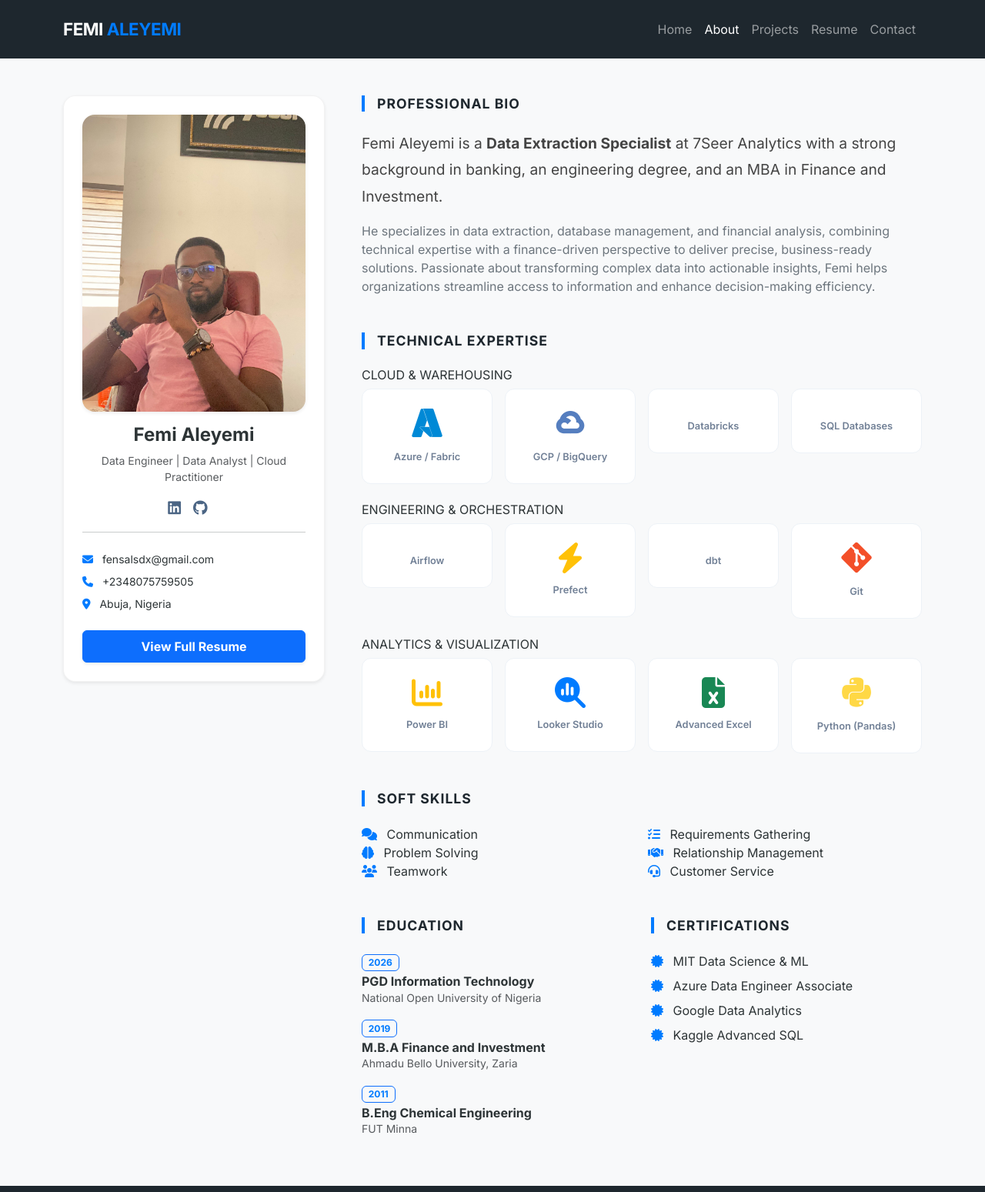
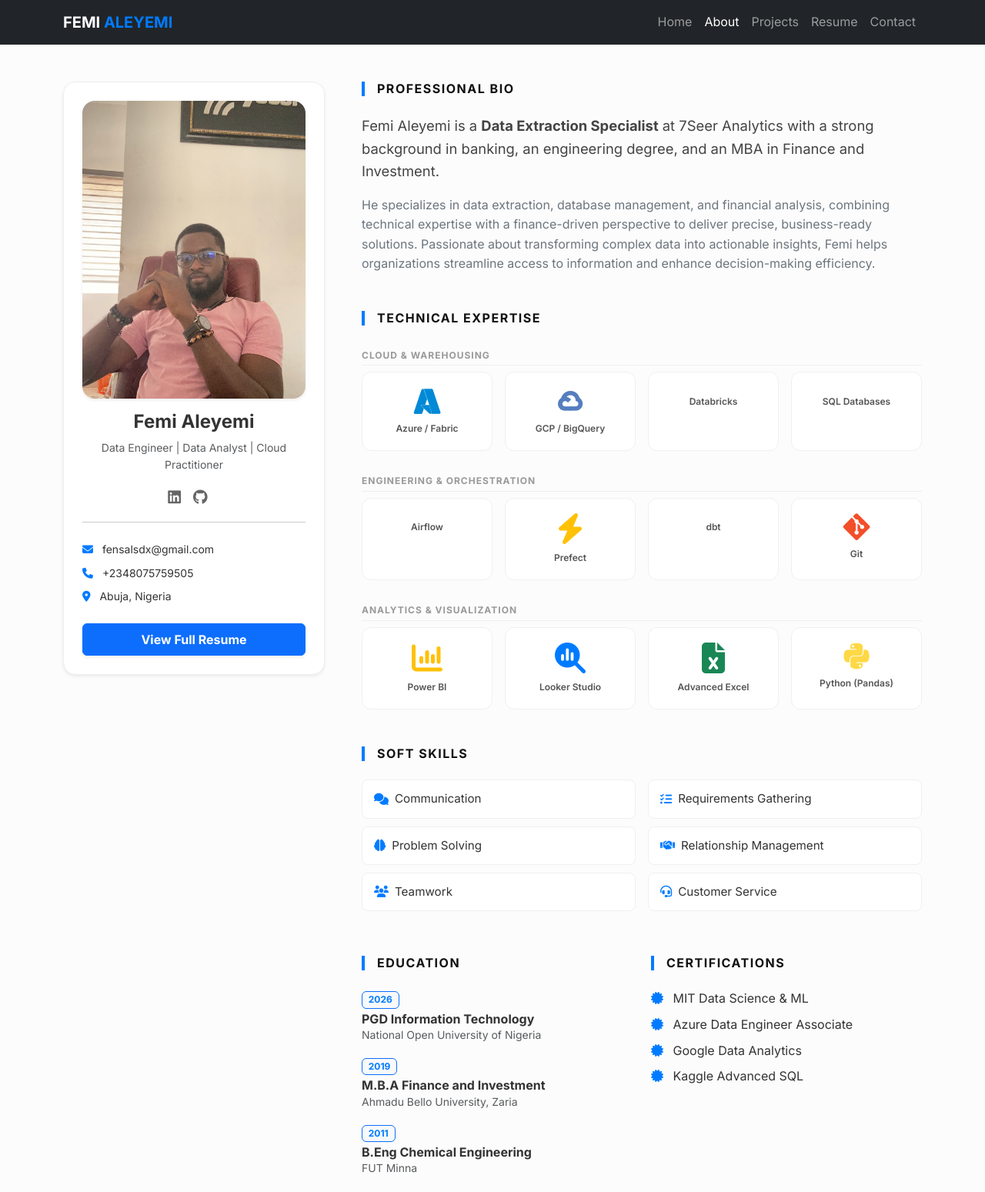
Before and after one commit to fensals/fensals.github.io, a plain HTML site: page index.html in a window 1280 px wide. Shown: the top 1549 px of the page at 77% size. Drawn offline with nearby package versions, Linux system fonts and the light colour scheme.

Commit message:
Update style.css

```diff
--- a/style.css
+++ b/style.css
@@ -1,42 +1,34 @@
-/* General Styles */
+/* Core Styling */
 body {
     font-family: 'Inter', sans-serif;
-    background-color: #f8f9fa;
-    color: #2d3436;
+    background-color: #fcfcfc;
+    color: #333;
+    line-height: 1.6;
 }
 
 .text-primary { color: #007bff !important; }
-.bg-dark { background-color: #1e272e !important; }
 
-/* Navbar */
-.navbar {
-    padding: 1rem 0;
-    backdrop-filter: blur(10px);
-}
-
-.navbar-brand {
-    font-size: 1.4rem;
-    letter-spacing: -0.5px;
-}
-
-/* Sidebar Card */
+/* Sidebar Profile */
 .profile-card {
     position: sticky;
-    top: 100px;
-    border: 1px solid rgba(0,0,0,0.05);
+    top: 90px;
+    border: 1px solid #eee;
+    transition: all 0.3s ease;
 }
 
 .profile-img {
-    transition: transform 0.4s ease;
+    filter: grayscale(20%);
+    transition: 0.4s ease;
 }
 
 .profile-img:hover {
+    filter: grayscale(0%);
     transform: scale(1.02);
 }
 
 .social-icon {
     font-size: 1.2rem;
-    color: #4b6584;
+    color: #666;
     transition: 0.3s;
 }
 
@@ -45,55 +37,80 @@ body {
     transform: translateY(-3px);
 }
 
-/* Content Sections */
+/* Sections */
 .section-title {
     font-weight: 700;
-    font-size: 1.1rem;
+    font-size: 1rem;
     text-transform: uppercase;
-    letter-spacing: 1px;
+    letter-spacing: 1.5px;
     margin-bottom: 1.5rem;
-    color: #1e272e;
+    color: #111;
     border-left: 4px solid #007bff;
     padding-left: 1rem;
 }
 
 .lead-text {
-    font-size: 1.2rem;
-    line-height: 1.8;
+    font-size: 1.15rem;
+    font-weight: 400;
     color: #444;
 }
 
-/* Tech Stack Boxes */
+.stack-label {
+    font-size: 0.75rem;
+    font-weight: 700;
+    color: #999;
+    letter-spacing: 1px;
+    margin-top: 2rem;
+    border-bottom: 1px solid #eee;
+    padding-bottom: 5px;
+}
+
+/* Tech Grid */
 .tech-box {
     background: white;
-    padding: 1.5rem 1rem;
+    padding: 1.2rem 0.5rem;
     border-radius: 12px;
-    border: 1px solid #edf2f7;
-    transition: all 0.3s ease;
+    border: 1px solid #f0f0f0;
+    transition: all 0.3s cubic-bezier(0.175, 0.885, 0.32, 1.275);
+    height: 100%;
 }
 
 .tech-box i {
-    font-size: 2.5rem;
+    font-size: 2.2rem;
     display: block;
-    margin-bottom: 10px;
+    margin-bottom: 8px;
 }
 
 .tech-box span {
-    font-size: 0.8rem;
+    font-size: 0.75rem;
     font-weight: 600;
-    color: #718096;
+    color: #555;
+    display: block;
 }
 
 .tech-box:hover {
-    box-shadow: 0 10px 15px -3px rgba(0,0,0,0.1);
+    box-shadow: 0 10px 20px rgba(0,0,0,0.05);
     transform: translateY(-5px);
     border-color: #007bff;
 }
 
-/* Responsive Tweaks */
+/* Soft Skills */
+.soft-skill-item {
+    background: #fff;
+    padding: 12px 15px;
+    border-radius: 8px;
+    margin-bottom: 10px;
+    border: 1px solid #f0f0f0;
+    font-weight: 500;
+    font-size: 0.95rem;
+    display: flex;
+    align-items: center;
+}
+
+/* Responsive */
 @media (max-width: 991px) {
     .profile-card {
         position: static;
-        margin-bottom: 2rem;
+        margin-bottom: 3rem;
     }
 }
```
